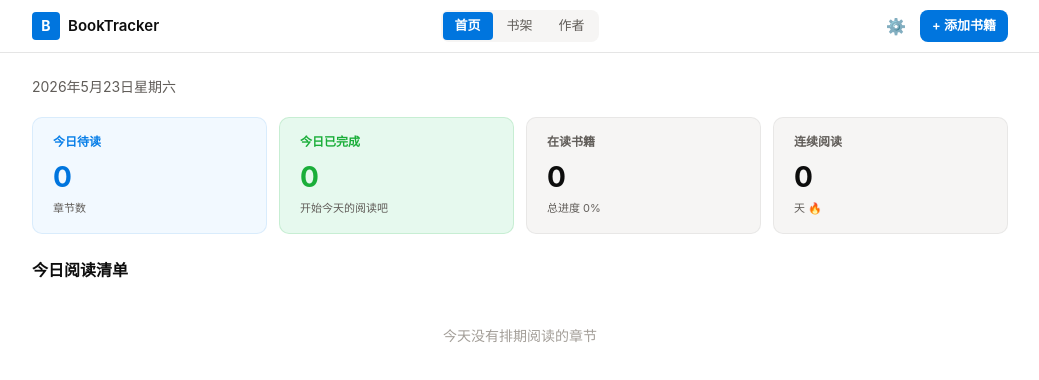
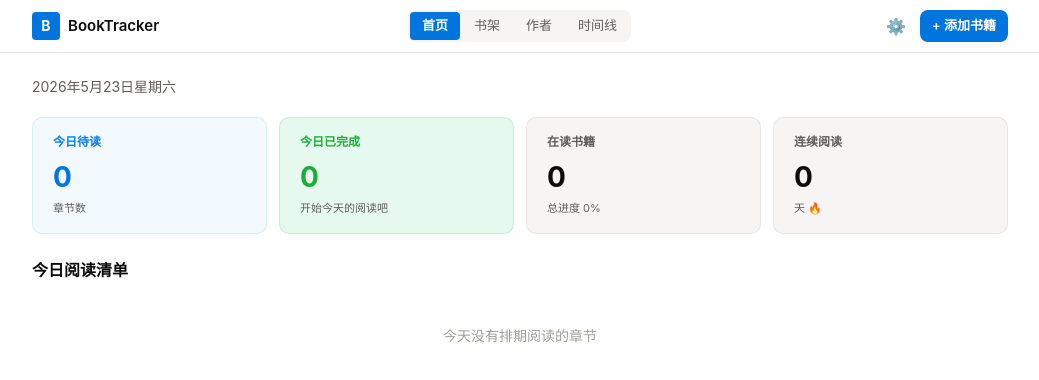
Before and after one commit to talentwill/BookTracker, a Next.js app: page / in a window 1280 px wide. Shown: the top 380 px of the page, without its empty margins (120-1159 px from the left). Built offline with nearby package versions, Linux system fonts and the light colour scheme.

Commit message:
feat: add timeline tab to navbar

```diff
--- a/src/components/navbar.tsx
+++ b/src/components/navbar.tsx
@@ -7,6 +7,7 @@ const tabs = [
   { label: "首页", href: "/" },
   { label: "书架", href: "/bookshelf" },
   { label: "作者", href: "/authors" },
+  { label: "时间线", href: "/timeline" },
 ] as const
 
 export function Navbar() {
```
